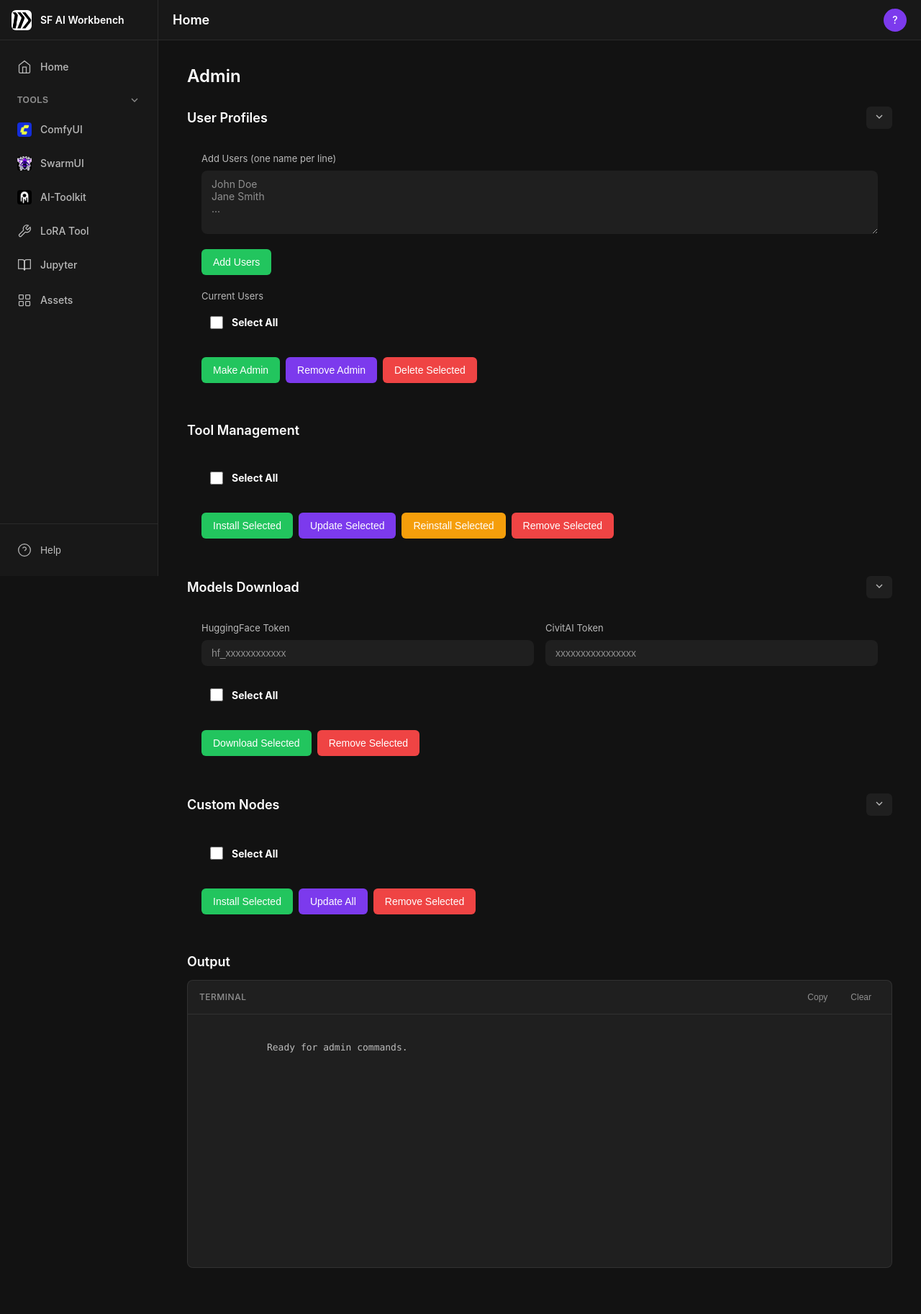
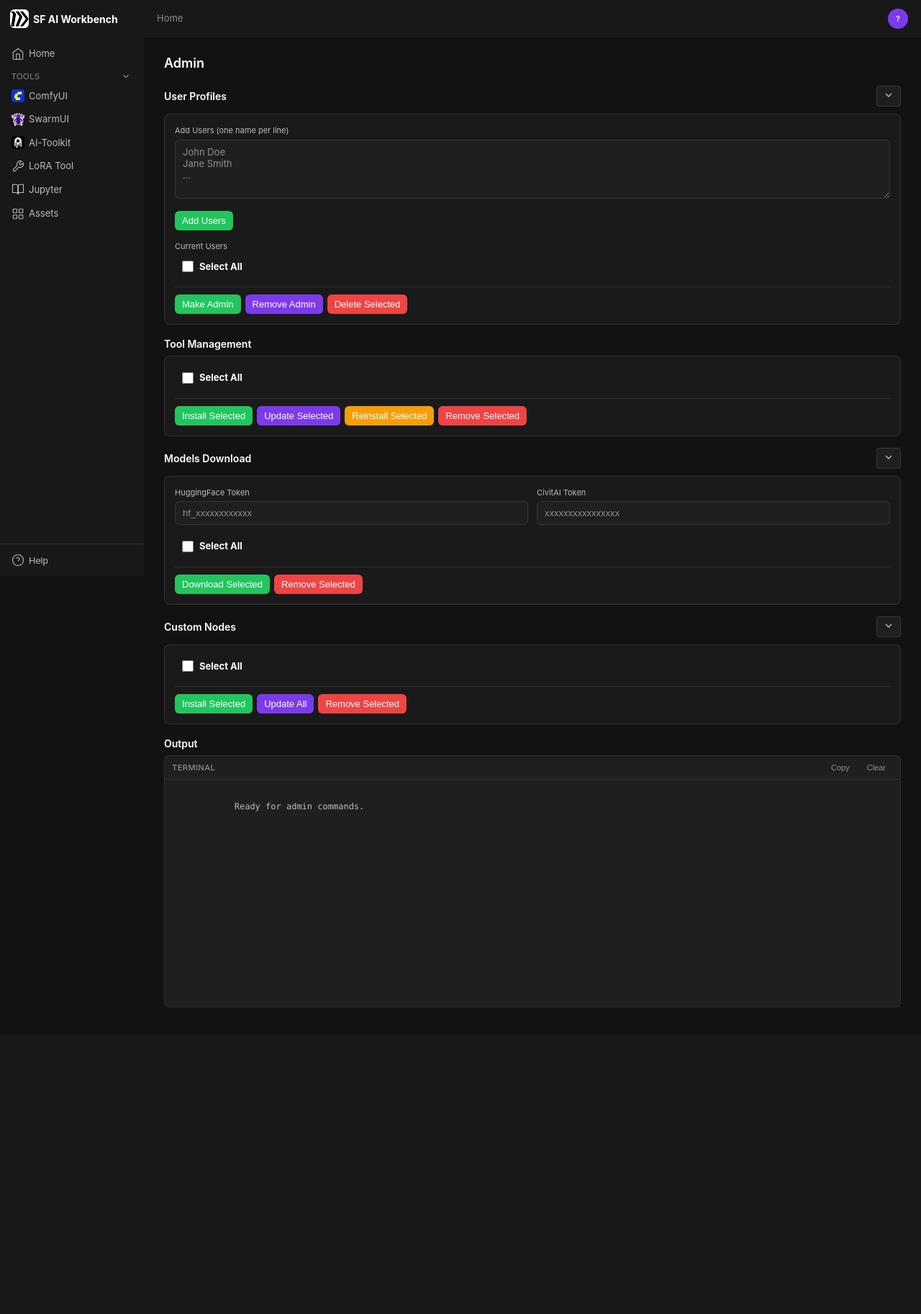
Before and after one commit to razvanmatei-sf/runpod-ggs, a Flask app: template server/templates/admin.html in a window 1280 px wide. Shown: the whole page at 72% size. After the commit the page ends 1399 px from the top, so only its background shows below. Run offline with Flask 3, Linux system fonts and the light colour scheme; the template is opened without the code that fills it, so the values that code supplies are empty; parts of the project's set-up code (start-up, migrations or seed data) failed here and were passed over.

Commit message:
Fix tool status bug + RunPod UI refinements: tighter spacing, no separators, compact fonts

```diff
--- a/server/server.py
+++ b/server/server.py
@@ -2573,10 +2573,20 @@ def tool_status(tool_id):
     if is_running and tool.get("port"):
         port_ready = check_port_open(tool["port"])
 
+    # Determine status string for frontend
+    if is_running:
+        if port_ready:
+            status = "running"
+        else:
+            status = "starting"
+    else:
+        status = "stopped"
+
     return jsonify(
         {
             "tool_id": tool_id,
             "name": tool["name"],
+            "status": status,
             "running": is_running,
             "port_ready": port_ready,
             "installed": is_installed(tool.get("install_path")),
--- a/server/static/css/style.css
+++ b/server/static/css/style.css
@@ -9,6 +9,7 @@
     --bg-primary: #121212;
     --bg-secondary: #181818;
     --bg-tertiary: #1f1f1f;
+    --bg-card: #1a1a1a;
     --bg-hover: rgba(255, 255, 255, 0.05);
     --bg-active: rgba(255, 255, 255, 0.08);
 
@@ -31,6 +32,7 @@
     /* Border Colors */
     --border-default: rgba(255, 255, 255, 0.08);
     --border-subtle: rgba(255, 255, 255, 0.05);
+    --border-card: rgba(255, 255, 255, 0.1);
     --border-focus: #7c3aed;
 
     /* Typography */
@@ -39,28 +41,29 @@
         sans-serif;
     --font-mono: "Monaco", "Menlo", "Ubuntu Mono", monospace;
 
-    /* Font Sizes */
-    --text-xs: 12px;
-    --text-sm: 14px;
-    --text-base: 16px;
-    --text-lg: 18px;
-    --text-xl: 20px;
-    --text-2xl: 24px;
+    /* Font Sizes - Compact like RunPod */
+    --text-xs: 11px;
+    --text-sm: 13px;
+    --text-base: 14px;
+    --text-lg: 15px;
+    --text-xl: 18px;
+    --text-2xl: 22px;
 
     /* Font Weights */
     --font-normal: 400;
     --font-medium: 500;
     --font-semibold: 600;
+    --font-bold: 700;
 
-    /* Spacing */
+    /* Spacing - Tighter like RunPod */
     --space-1: 4px;
-    --space-2: 8px;
-    --space-3: 12px;
-    --space-4: 16px;
-    --space-5: 20px;
-    --space-6: 24px;
-    --space-8: 32px;
-    --space-10: 40px;
+    --space-2: 6px;
+    --space-3: 10px;
+    --space-4: 14px;
+    --space-5: 18px;
+    --space-6: 22px;
+    --space-8: 28px;
+    --space-10: 36px;
 
     /* Border Radius */
     --radius-sm: 4px;
@@ -75,8 +78,8 @@
     --shadow-lg: 0 10px 15px rgba(0, 0, 0, 0.3);
 
     /* Layout */
-    --sidebar-width: 220px;
-    --header-height: 56px;
+    --sidebar-width: 200px;
+    --header-height: 52px;
 
     /* Transitions */
     --transition-fast: 0.15s ease;
@@ -241,7 +244,6 @@ a:hover {
 .sidebar {
     width: var(--sidebar-width);
     background: var(--bg-secondary);
-    border-right: 1px solid var(--border-default);
     display: flex;
     flex-direction: column;
     position: fixed;
@@ -252,49 +254,48 @@ a:hover {
 }
 
 .sidebar-header {
-    padding: var(--space-4);
+    padding: var(--space-3) var(--space-4);
     display: flex;
     align-items: center;
-    gap: var(--space-3);
+    gap: var(--space-2);
     height: var(--header-height);
-    border-bottom: 1px solid var(--border-default);
 }
 
 .sidebar-logo {
-    width: 28px;
-    height: 28px;
+    width: 26px;
+    height: 26px;
     flex-shrink: 0;
 }
 
 .sidebar-logo img {
-    width: 28px;
-    height: 28px;
+    width: 26px;
+    height: 26px;
     border-radius: var(--radius-md);
 }
 
 .sidebar-title {
-    font-size: var(--text-sm);
-    font-weight: var(--font-semibold);
+    font-size: var(--text-base);
+    font-weight: var(--font-bold);
     color: var(--text-primary);
     white-space: nowrap;
 }
 
 .sidebar-nav {
     flex: 1;
-    padding: var(--space-3) 0;
+    padding: var(--space-2) 0;
     overflow-y: auto;
 }
 
 .nav-item {
     display: flex;
     align-items: center;
-    gap: var(--space-3);
-    padding: var(--space-3) var(--space-4);
-    margin: 2px var(--space-2);
+    gap: var(--space-2);
+    padding: var(--space-2) var(--space-3);
+    margin: 1px var(--space-2);
     color: var(--text-secondary);
     text-decoration: none;
     font-size: var(--text-sm);
-    font-weight: var(--font-medium);
+    font-weight: var(--font-normal);
     transition: all var(--transition-fast);
     cursor: pointer;
     border: none;
@@ -322,21 +323,21 @@ a:hover {
     top: 50%;
     transform: translateY(-50%);
     width: 3px;
-    height: 20px;
+    height: 18px;
     background: var(--accent-primary);
     border-radius: 0 2px 2px 0;
 }
 
 .nav-item svg {
-    width: 20px;
-    height: 20px;
+    width: 18px;
+    height: 18px;
     stroke-width: 1.5;
     flex-shrink: 0;
 }
 
 .nav-item img {
-    width: 20px;
-    height: 20px;
+    width: 18px;
+    height: 18px;
     border-radius: var(--radius-sm);
     flex-shrink: 0;
 }
@@ -346,7 +347,7 @@ a:hover {
 }
 
 .sidebar-bottom {
-    padding: var(--space-3) 0;
+    padding: var(--space-2) 0;
     border-top: 1px solid var(--border-default);
 }
 
@@ -354,7 +355,7 @@ a:hover {
    SIDEBAR COLLAPSIBLE SECTIONS
    ============================================ */
 .nav-section {
-    margin-top: var(--space-2);
+    margin-top: var(--space-1);
 }
 
 .nav-section-header {
@@ -362,14 +363,14 @@ a:hover {
     align-items: center;
     justify-content: space-between;
     width: 100%;
-    padding: var(--space-2) var(--space-4);
+    padding: var(--space-1) var(--space-3);
     margin: 0 var(--space-2);
     width: calc(100% - var(--space-4));
     background: none;
     border: none;
     color: var(--text-muted);
     font-size: var(--text-xs);
-    font-weight: var(--font-semibold);
+    font-weight: var(--font-medium);
     text-transform: uppercase;
     letter-spacing: 0.5px;
     cursor: pointer;
@@ -381,8 +382,8 @@ a:hover {
 }
 
 .nav-section-chevron {
-    width: 16px;
-    height: 16px;
+    width: 14px;
+    height: 14px;
     transition: transform var(--transition-fast);
 }
 
@@ -400,7 +401,7 @@ a:hover {
 }
 
 .nav-section-content .nav-item {
-    padding-left: var(--space-4);
+    padding-left: var(--space-3);
 }
 
 /* ============================================
@@ -420,7 +421,6 @@ a:hover {
 .header {
     height: var(--header-height);
     background: var(--bg-secondary);
-    border-bottom: 1px solid var(--border-default);
     display: flex;
     align-items: center;
     justify-content: space-between;
@@ -433,20 +433,20 @@ a:hover {
 .header-left {
     display: flex;
     align-items: center;
-    gap: var(--space-3);
+    gap: var(--space-2);
 }
 
 .header-title {
-    font-size: var(--text-lg);
-    font-weight: var(--font-semibold);
-    color: var(--text-primary);
+    font-size: var(--text-sm);
+    font-weight: var(--font-normal);
+    color: var(--text-muted);
 }
 
 .header-user {
     display: flex;
     align-items: center;
-    gap: var(--space-3);
-    margin-left: var(--space-4);
+    gap: var(--space-2);
+    margin-left: var(--space-3);
 }
 
 .header-user-name {
@@ -455,22 +455,22 @@ a:hover {
 }
 
 .header-user-avatar {
-    width: 32px;
-    height: 32px;
+    width: 28px;
+    height: 28px;
     background: var(--accent-primary);
     border-radius: var(--radius-full);
     display: flex;
     align-items: center;
     justify-content: center;
     font-weight: var(--font-medium);
-    font-size: var(--text-sm);
+    font-size: var(--text-xs);
     color: white;
 }
 
 .header-right {
     display: flex;
     align-items: center;
-    gap: var(--space-3);
+    gap: var(--space-2);
 }
 
 .header-help {
@@ -496,16 +496,40 @@ a:hover {
    ============================================ */
 .page-content {
     flex: 1;
-    padding: var(--space-8) var(--space-10);
+    padding: var(--space-6) var(--space-8);
     max-width: 1400px;
     margin: 0 auto;
     width: 100%;
 }
 
 .page-title {
-    font-size: var(--text-2xl);
+    font-size: var(--text-xl);
     font-weight: var(--font-semibold);
-    margin-bottom: var(--space-6);
+    margin-bottom: var(--space-5);
+}
+
+/* ============================================
+   CARD CONTAINERS - RunPod style sections
+   ============================================ */
+.card {
+    background: var(--bg-card);
+    border: 1px solid var(--border-card);
+    border-radius: var(--radius-lg);
+    padding: var(--space-4);
+    margin-bottom: var(--space-4);
+}
+
+.card-header {
+    display: flex;
+    align-items: center;
+    justify-content: space-between;
+    margin-bottom: var(--space-3);
+}
+
+.card-title {
+    font-size: var(--text-base);
+    font-weight: var(--font-semibold);
+    color: var(--text-primary);
 }
 
 /* ============================================
@@ -514,22 +538,22 @@ a:hover {
 .tool-header {
     display: flex;
     align-items: center;
-    gap: var(--space-4);
-    margin-bottom: var(--space-6);
+    gap: var(--space-3);
+    margin-bottom: var(--space-4);
 }
 
 .tool-title {
-    font-size: var(--text-2xl);
+    font-size: var(--text-xl);
     font-weight: var(--font-semibold);
 }
 
 .tool-controls {
     display: flex;
-    gap: var(--space-2);
+    gap: var(--space-1);
 }
 
 .tool-btn {
-    padding: 10px var(--space-4);
+    padding: 6px var(--space-3);
     border-radius: var(--radius-md);
     font-size: var(--text-sm);
     font-weight: var(--font-medium);
@@ -538,7 +562,7 @@ a:hover {
     border: none;
     display: inline-flex;
     align-items: center;
-    gap: var(--space-2);
+    gap: var(--space-1);
 }
 
 .tool-btn-start {
@@ -588,9 +612,9 @@ a:hover {
 .terminal {
     background: var(--bg-tertiary);
     border: 1px solid var(--border-default);
-    border-radius: var(--radius-lg);
-    height: calc(100vh - 200px);
-    min-height: 400px;
+    border-radius: var(--radius-md);
+    height: calc(100vh - 180px);
+    min-height: 350px;
     display: flex;
     flex-direction: column;
 }
@@ -599,7 +623,7 @@ a:hover {
     display: flex;
     align-items: center;
     justify-content: space-between;
-    padding: var(--space-3) var(--space-4);
+    padding: var(--space-2) var(--space-3);
     border-bottom: 1px solid var(--border-default);
 }
 
@@ -613,7 +637,7 @@ a:hover {
 
 .terminal-actions {
     display: flex;
-    gap: var(--space-2);
+    gap: var(--space-1);
 }
 
 .terminal-action {
@@ -634,11 +658,11 @@ a:hover {
 
 .terminal-body {
     flex: 1;
-    padding: var(--space-4);
+    padding: var(--space-3);
     overflow-y: auto;
     font-family: var(--font-mono);
-    font-size: 13px;
-    line-height: 1.6;
+    font-size: 12px;
+    line-height: 1.5;
     white-space: pre-wrap;
     word-break: break-all;
     color: var(--text-secondary);
@@ -710,29 +734,29 @@ a:hover {
 }
 
 .home-tab svg {
-    width: 16px;
-    height: 16px;
+    width: 14px;
+    height: 14px;
 }
 
 .home-tab .dropdown-arrow {
-    width: 12px;
-    height: 12px;
-    margin-left: 2px;
+    width: 10px;
+    height: 10px;
+    margin-left: 1px;
 }
 
 .section-header {
     display: flex;
     justify-content: space-between;
     align-items: center;
-    margin-bottom: var(--space-3);
-    margin-top: var(--space-10);
+    margin-bottom: var(--space-2);
+    margin-top: var(--space-6);
 }
 
 .section-title {
-    font-size: var(--text-lg);
+    font-size: var(--text-base);
     font-weight: var(--font-semibold);
     color: var(--text-primary);
-    margin-bottom: var(--space-3);
+    margin-bottom: var(--space-2);
 }
 
 .admin-section .section-header {
--- a/server/templates/admin.html
+++ b/server/templates/admin.html
@@ -1,6 +1,6 @@
 {% extends "base.html" %} {% block title %}Admin - SF AI Workbench{% endblock %}
 {% block content %}
-<div class="page-title">Admin</div>
+<h1 class="page-title">Admin</h1>
 
 <!-- User Profiles Section -->
 <section class="admin-section">
@@ -26,7 +26,7 @@
 
     <div id="users-section" class="admin-collapsible">
         <!-- Add New Users -->
-        <div class="admin-input-group" style="margin-bottom: 16px">
+        <div class="admin-input-group" style="margin-bottom: 12px">
             <label for="new-users-text">Add Users (one name per line)</label>
             <textarea
                 id="new-users-text"
@@ -35,7 +35,7 @@
                 placeholder="John Doe&#10;Jane Smith&#10;..."
             ></textarea>
         </div>
-        <div style="margin-bottom: 20px">
+        <div style="margin-bottom: 14px">
             <button
                 type="button"
                 class="tool-btn tool-btn-start"
@@ -63,10 +63,15 @@
 
             {% for user in users_data %}
             <label class="admin-checkbox-item">
-                <input type="checkbox" name="user" value="{{ user.name }}" class="user-checkbox" {% if user.name == superadmin_name %}disabled{% endif %} />
+                <input
+                    type="checkbox"
+                    name="user"
+                    value="{{ user.name }}"
+                    class="user-checkbox"
+                    {% if user.name == superadmin_name %}disabled{% endif %}
+                />
                 <span class="admin-checkbox-label">
-                    {{ user.name }}
-                    {% if user.name == superadmin_name %}
+                    {{ user.name }} {% if user.name == superadmin_name %}
                     <span class="admin-badge installed">Superadmin</span>
                     {% elif user.is_admin %}
                     <span class="admin-badge installed">Admin</span>
@@ -387,39 +392,39 @@
 
 <style>
     .admin-section {
-        margin-bottom: 32px;
+        margin-bottom: 16px;
     }
 
     .admin-tools {
         display: flex;
         flex-direction: column;
-        gap: 12px;
+        gap: 6px;
     }
 
     .admin-tool-row {
         display: flex;
         align-items: center;
         justify-content: space-between;
-        padding: 16px 20px;
+        padding: 10px 14px;
         background: var(--bg-card);
-        border: 1px solid var(--border-color);
-        border-radius: 12px;
+        border: 1px solid var(--border-card);
+        border-radius: 8px;
     }
 
     .admin-tool-info {
         display: flex;
         align-items: center;
-        gap: 12px;
+        gap: 8px;
     }
 
     .admin-tool-name {
-        font-size: 16px;
+        font-size: 13px;
         font-weight: 500;
-        min-width: 120px;
+        min-width: 100px;
     }
 
     .admin-status-text {
-        font-size: 13px;
+        font-size: 11px;
         color: var(--text-muted);
     }
 
@@ -429,14 +434,14 @@
 
     .admin-tool-actions {
         display: flex;
-        gap: 8px;
+        gap: 6px;
     }
 
     .admin-toggle-btn {
         background: var(--bg-tertiary);
-        border: 1px solid var(--border-color);
-        border-radius: 6px;
-        padding: 6px 10px;
+        border: 1px solid var(--border-card);
+        border-radius: 4px;
+        padding: 4px 8px;
         color: var(--text-secondary);
         cursor: pointer;
         transition: background 0.2s;
@@ -448,15 +453,15 @@
 
     .admin-collapsible {
         background: var(--bg-card);
-        border: 1px solid var(--border-color);
-        border-radius: 12px;
-        padding: 20px;
+        border: 1px solid var(--border-card);
+        border-radius: 8px;
+        padding: 14px;
     }
 
     .admin-tokens {
         display: flex;
-        gap: 16px;
-        margin-bottom: 20px;
+        gap: 12px;
+        margin-bottom: 14px;
     }
 
     .admin-input-group {
@@ -465,19 +470,19 @@
 
     .admin-input-group label {
         display: block;
-        font-size: 13px;
+        font-size: 11px;
         color: var(--text-secondary);
-        margin-bottom: 6px;
+        margin-bottom: 4px;
     }
 
     .admin-input {
         width: 100%;
-        padding: 10px 14px;
+        padding: 8px 10px;
         background: var(--bg-tertiary);
-        border: 1px solid var(--border-color);
-        border-radius: 8px;
+        border: 1px solid var(--border-card);
+        border-radius: 6px;
         color: var(--text-primary);
-        font-size: 14px;
+        font-size: 13px;
     }
 
     .admin-input:focus {
@@ -492,18 +497,18 @@
     .admin-list {
         display: flex;
         flex-direction: column;
-        gap: 4px;
-        max-height: 300px;
+        gap: 2px;
+        max-height: 240px;
         overflow-y: auto;
-        margin-bottom: 16px;
+        margin-bottom: 12px;
     }
 
     .admin-checkbox-item {
         display: flex;
         align-items: center;
-        gap: 12px;
-        padding: 10px 12px;
-        border-radius: 6px;
+        gap: 8px;
+        padding: 6px 10px;
+        border-radius: 4px;
         cursor: pointer;
         transition: background 0.2s;
     }
@@ -513,25 +518,25 @@
     }
 
     .admin-checkbox-item input[type="checkbox"] {
-        width: 18px;
-        height: 18px;
+        width: 16px;
+        height: 16px;
         accent-color: var(--accent-blue);
         cursor: pointer;
     }
 
     .admin-checkbox-label {
         flex: 1;
-        font-size: 14px;
+        font-size: 13px;
         color: var(--text-primary);
         display: flex;
         align-items: center;
-        gap: 10px;
+        gap: 8px;
     }
 
     .admin-badge {
-        font-size: 10px;
-        padding: 2px 8px;
-        border-radius: 10px;
+        font-size: 9px;
+        padding: 2px 6px;
+        border-radius: 8px;
         font-weight: 500;
     }
 
@@ -552,19 +557,19 @@
 
     .admin-actions {
         display: flex;
-        gap: 8px;
-        padding-top: 12px;
-        border-top: 1px solid var(--border-color);
+        gap: 6px;
+        padding-top: 10px;
+        border-top: 1px solid var(--border-card);
     }
 
     .terminal {
-        height: 250px;
+        height: 200px;
     }
 
     /* User Profiles Styles */
     .admin-textarea {
         resize: vertical;
-        min-height: 80px;
+        min-height: 60px;
         font-family: inherit;
     }
 
@@ -572,20 +577,20 @@
         display: flex;
         align-items: center;
         justify-content: space-between;
-        padding: 12px 16px;
+        padding: 8px 12px;
         background: var(--bg-tertiary);
-        border-radius: 8px;
-        margin-bottom: 8px;
+        border-radius: 6px;
+        margin-bottom: 4px;
     }
 
     .admin-user-info {
         display: flex;
         align-items: center;
-        gap: 12px;
+        gap: 8px;
     }
 
     .admin-user-name {
-        font-size: 14px;
+        font-size: 13px;
         font-weight: 500;
         color: var(--text-primary);
     }
@@ -593,19 +598,19 @@
     .admin-user-actions {
         display: flex;
         align-items: center;
-        gap: 12px;
+        gap: 8px;
     }
 
     .admin-toggle-label {
         display: flex;
         align-items: center;
-        gap: 8px;
+        gap: 6px;
         cursor: pointer;
     }
 
     .admin-toggle-checkbox {
-        width: 16px;
-        height: 16px;
+        width: 14px;
+        height: 14px;
         accent-color: var(--accent-blue);
     }
 
@@ -615,18 +620,28 @@
     }
 
     .admin-toggle-text {
-        font-size: 13px;
+        font-size: 11px;
         color: var(--text-secondary);
     }
 
     .tool-btn-small {
-        padding: 6px 12px;
-        font-size: 12px;
+        padding: 4px 10px;
+        font-size: 11px;
     }
 
     .tool-btn-disabled {
         opacity: 0.6;
         cursor: not-allowed;
+    }
+
+    /* Section header styling */
+    .section-header {
+        margin-bottom: 10px;
+    }
+
+    .section-title {
+        font-size: 14px;
+        font-weight: 600;
     }
 </style>
 {% endblock %} {% block scripts %}
```
Also changed, not shown: other parts of server/static/css/style.css (+34 -34 lines).
